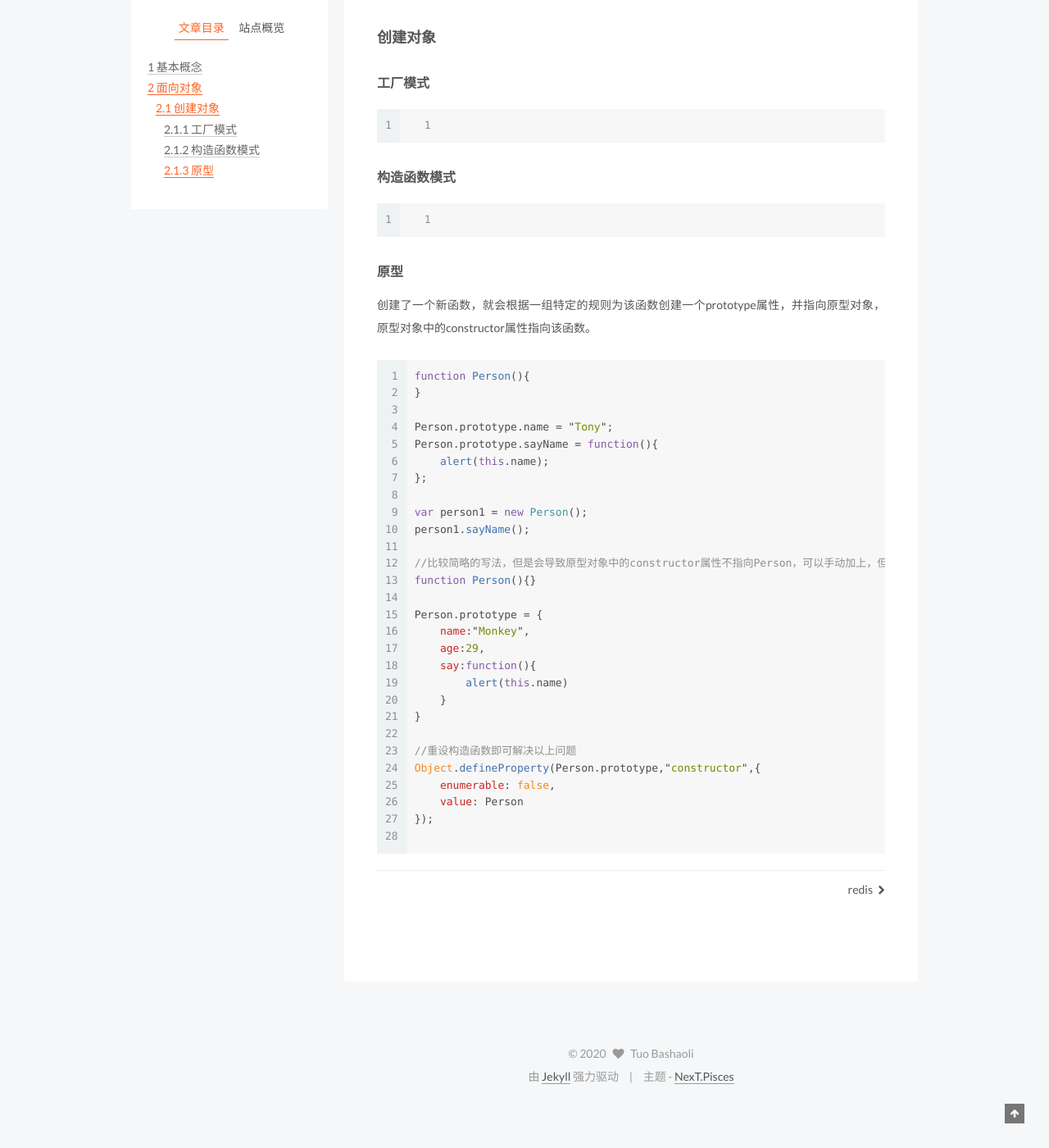
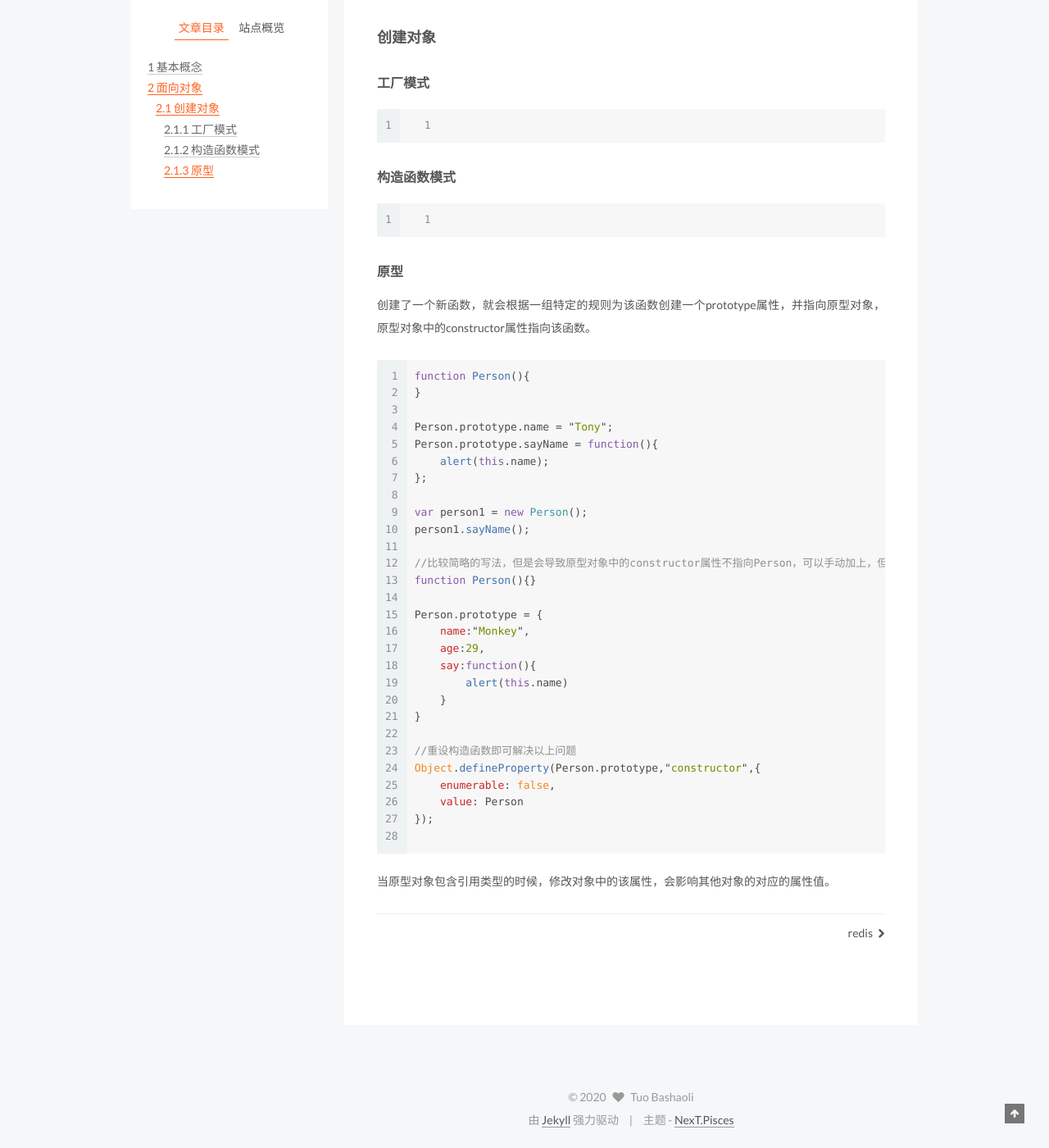
Before and after one commit to tuobashaoli/tuobashaoli.github.io, a Jekyll site: the page built from _posts/2020-05-13-javascript.markdown, in a window 1280 px wide and 1400 px high, scrolled down 6975 px. Shown: the whole window at 82% size. Built offline with Jekyll 4.4.1, drawn with Linux system fonts in a browser that asks for light colours; comment, search, counter and statistics services are not loaded.

Commit message:
update javascript

````diff
--- a/_posts/2020-05-13-javascript.markdown
+++ b/_posts/2020-05-13-javascript.markdown
@@ -365,3 +365,5 @@ Object.defineProperty(Person.prototype,"constructor",{
 });
 
 ```
+
+当原型对象包含引用类型的时候，修改对象中的该属性，会影响其他对象的对应的属性值。
````
